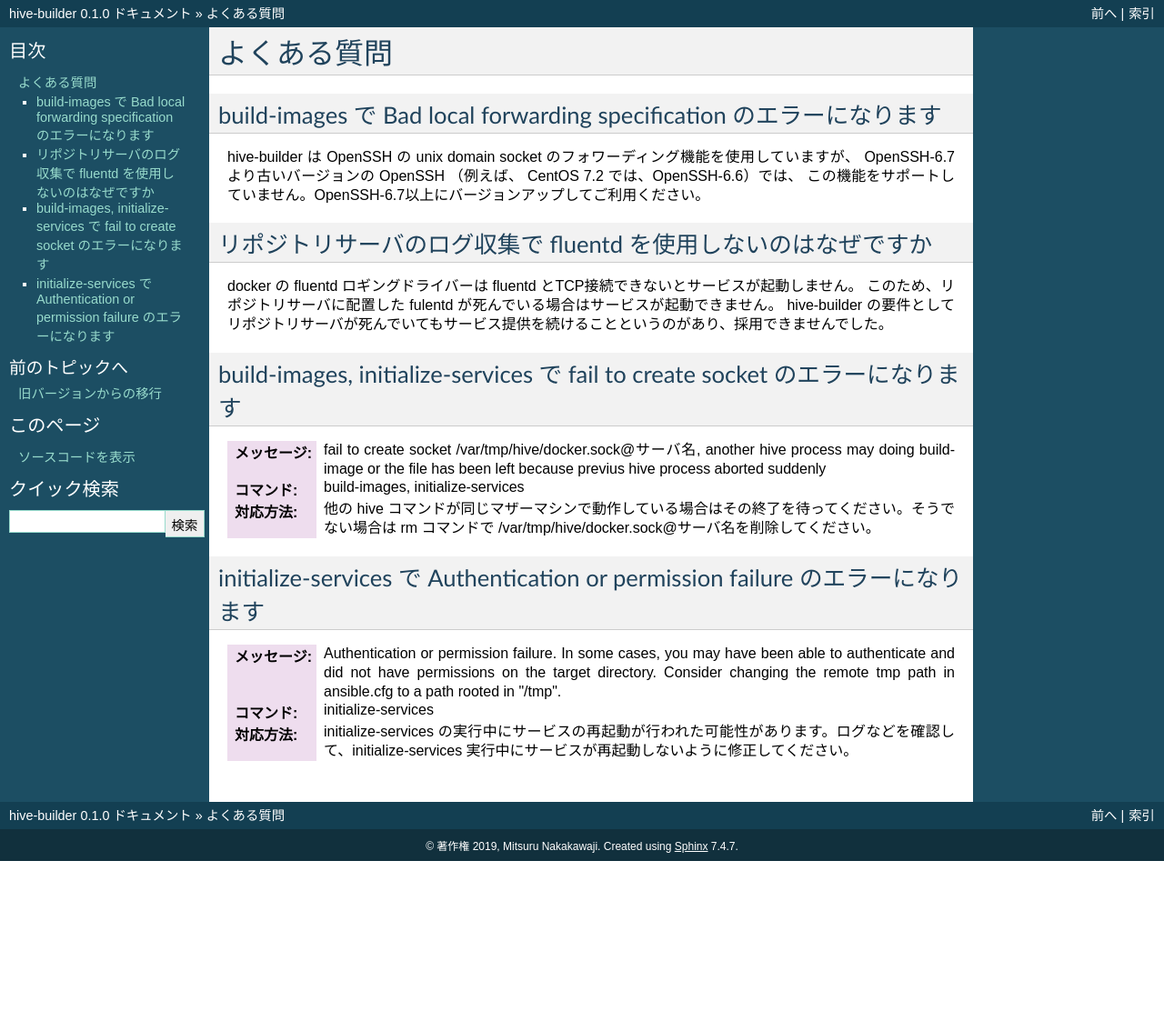
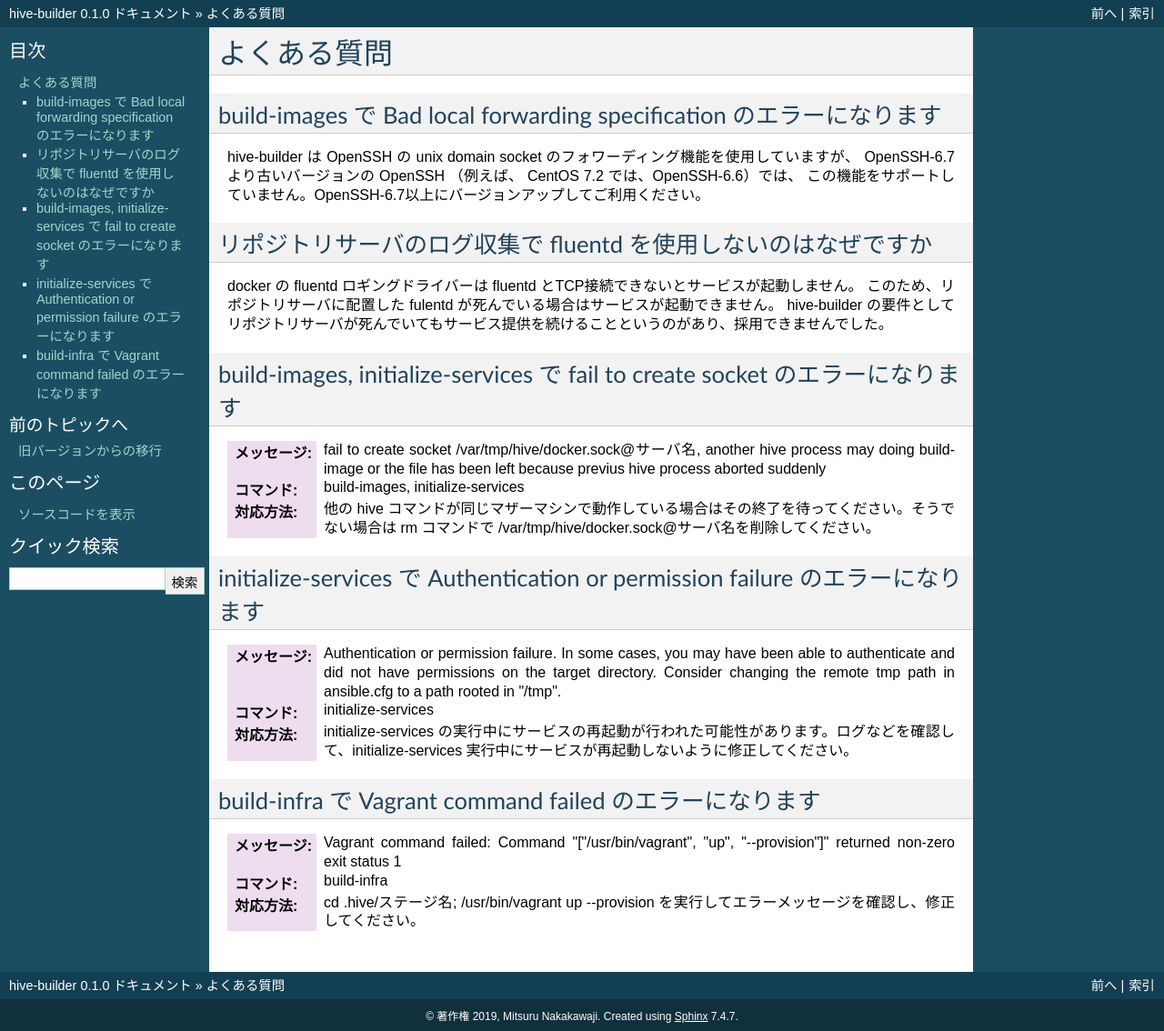
Before and after one commit to procube-open/hive-builder, a Sphinx documentation site: the page built from docs/faq.rst, in a window 1280 px wide. Shown: the whole page at 91% size. Built offline with Sphinx 7.4.7, drawn with Linux system fonts in a browser that asks for light colours; pages that are not in the unit, such as notebooks, are missing from menus; before the commit the page ends 947 px from its top, so only the background shows below that.

Commit message:
fix faq manual error

```diff
--- a/docs/faq.rst
+++ b/docs/faq.rst
@@ -18,13 +18,19 @@
 
 
 build-images, initialize-services で fail to create socket のエラーになります
--------------------------------------------------------------------------
+------------------------------------------------------------------------------
 :メッセージ: fail to create socket /var/tmp/hive/docker.sock@サーバ名, another hive process may doing build-image or the file has been left because previus hive process aborted suddenly
 :コマンド: build-images, initialize-services
 :対応方法: 他の hive コマンドが同じマザーマシンで動作している場合はその終了を待ってください。そうでない場合は rm コマンドで /var/tmp/hive/docker.sock@サーバ名を削除してください。
 
 initialize-services で Authentication or permission failure のエラーになります
--------------------------------------------------------------------------
+-------------------------------------------------------------------------------
 :メッセージ: Authentication or permission failure. In some cases, you may have been able to authenticate and did not have permissions on the target directory. Consider changing the remote tmp path in ansible.cfg to a path rooted in "/tmp".
 :コマンド: initialize-services
 :対応方法: initialize-services の実行中にサービスの再起動が行われた可能性があります。ログなどを確認して、initialize-services 実行中にサービスが再起動しないように修正してください。
+
+build-infra で Vagrant command failed のエラーになります
+-------------------------------------------------------------------------------
+:メッセージ: Vagrant command failed: Command "["/usr/bin/vagrant", "up", "--provision"]" returned non-zero exit status 1
+:コマンド: build-infra
+:対応方法: cd .hive/ステージ名; /usr/bin/vagrant up --provision を実行してエラーメッセージを確認し、修正してください。
```
